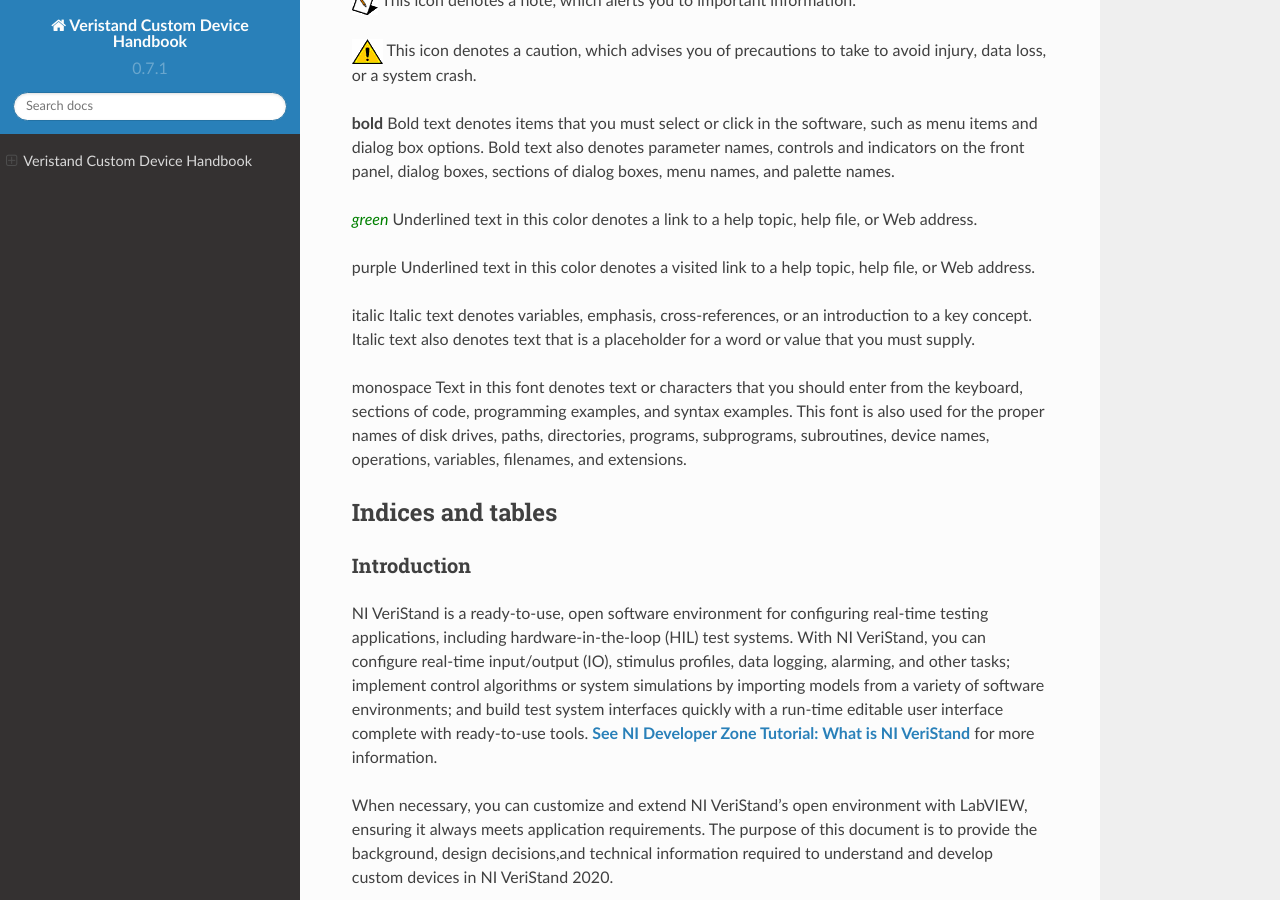
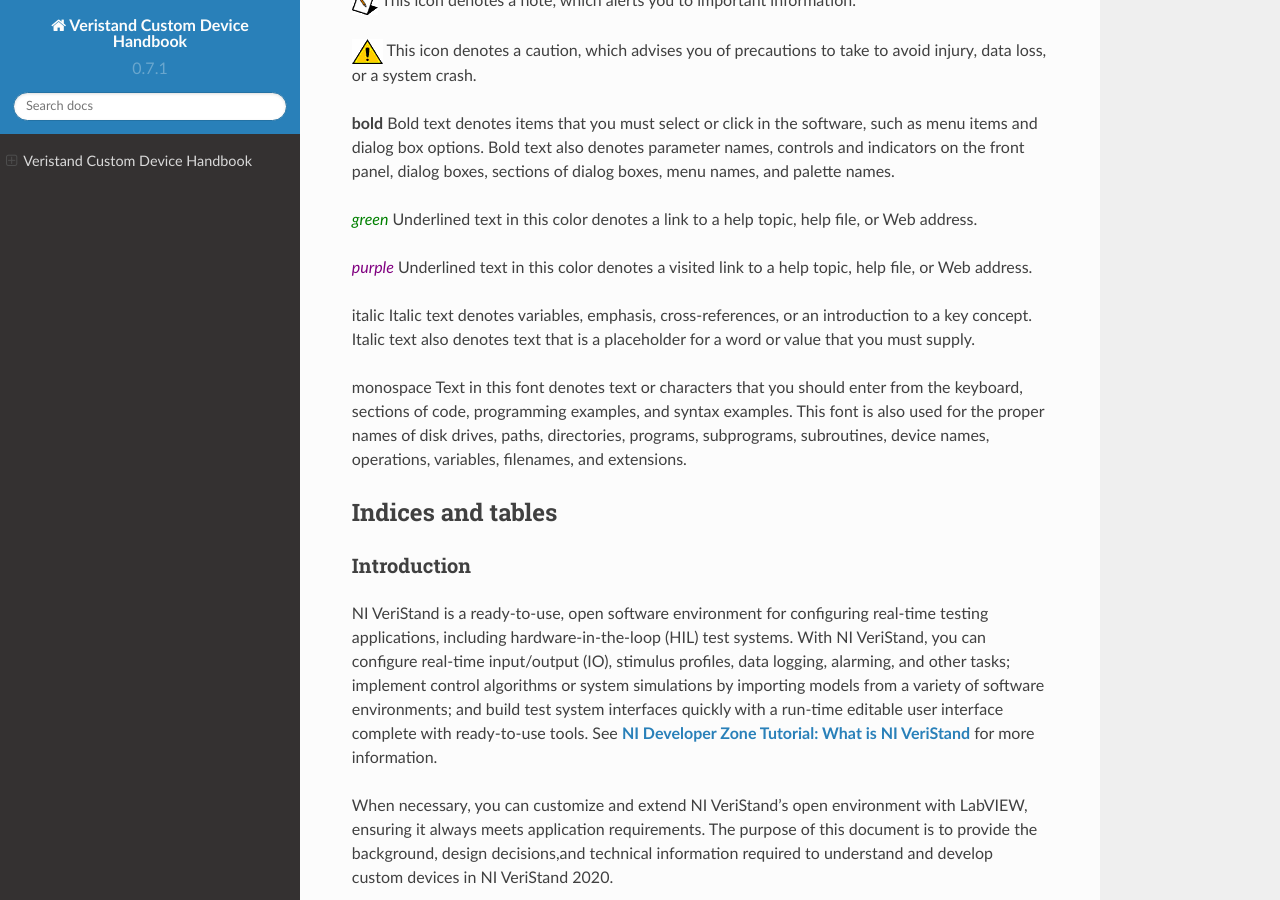
Before and after one commit to ni/niveristand-custom-device-handbook, a Sphinx documentation site: the page built from docs/index.md, in a window 1280 px wide and 900 px high, scrolled down 612 px. Built offline with Sphinx 7.4.7 and the Read the Docs theme 2.0.0, drawn with Linux system fonts in a browser that asks for light colours.

Commit message:
commit 17

```diff
--- a/docs/index.md
+++ b/docs/index.md
@@ -31,7 +31,7 @@
 
 <span style="color:green">*green*</span>	Underlined text in this color denotes a link to a help topic, help file, or Web address.
 
-purple	Underlined text in this color denotes a visited link to a help topic, help file, or Web address.
+<span style="color:purple">*purple*</span>	Underlined text in this color denotes a visited link to a help topic, help file, or Web address.
 
 italic	Italic text denotes variables, emphasis, cross-references, or an introduction to a key concept. Italic text also denotes text that is a placeholder for a word or value that you must supply.
 
@@ -45,7 +45,7 @@
 ### Introduction
 
 
-NI VeriStand is a ready-to-use, open software environment for configuring real-time testing applications, including hardware-in-the-loop (HIL) test systems. With NI VeriStand, you can configure real-time input/output (IO), stimulus profiles, data logging, alarming, and other tasks; implement control algorithms or system simulations by importing models from a variety of software environments; and build test system interfaces quickly with a run-time editable user interface complete with ready-to-use tools.  **[See NI Developer Zone Tutorial: What is NI VeriStand](https://www.ni.com/en-us/shop/data-acquisition-and-control/application-software-for-data-acquisition-and-control-category/what-is-veristand.html)** for more information.
+NI VeriStand is a ready-to-use, open software environment for configuring real-time testing applications, including hardware-in-the-loop (HIL) test systems. With NI VeriStand, you can configure real-time input/output (IO), stimulus profiles, data logging, alarming, and other tasks; implement control algorithms or system simulations by importing models from a variety of software environments; and build test system interfaces quickly with a run-time editable user interface complete with ready-to-use tools. See <span style="color:green">**[NI Developer Zone Tutorial: What is NI VeriStand](https://www.ni.com/en-us/shop/data-acquisition-and-control/application-software-for-data-acquisition-and-control-category/what-is-veristand.html)**</span> for more information.
 
 When necessary, you can customize and extend NI VeriStand’s open environment with LabVIEW, ensuring it always meets application requirements. The purpose of this document is to provide the background, design decisions,and technical information required to understand and develop custom devices in NI VeriStand 2020.
 
```
